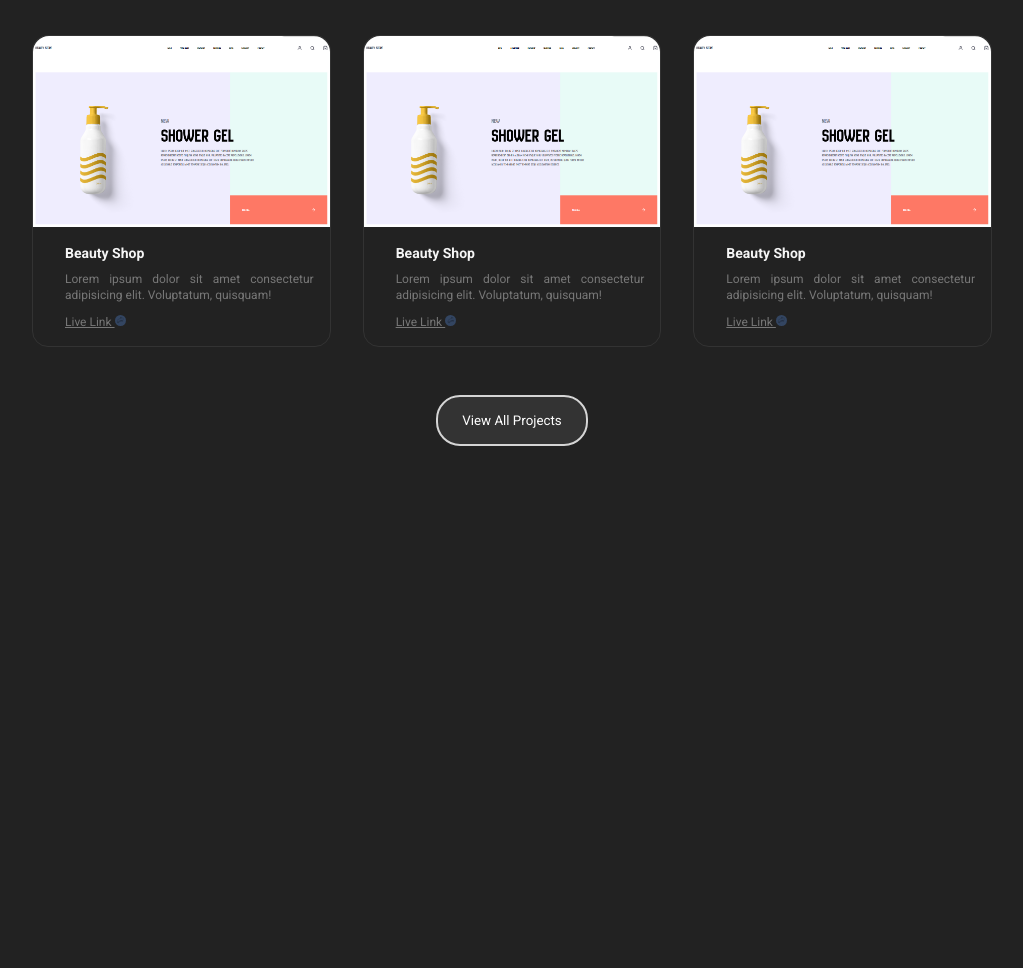
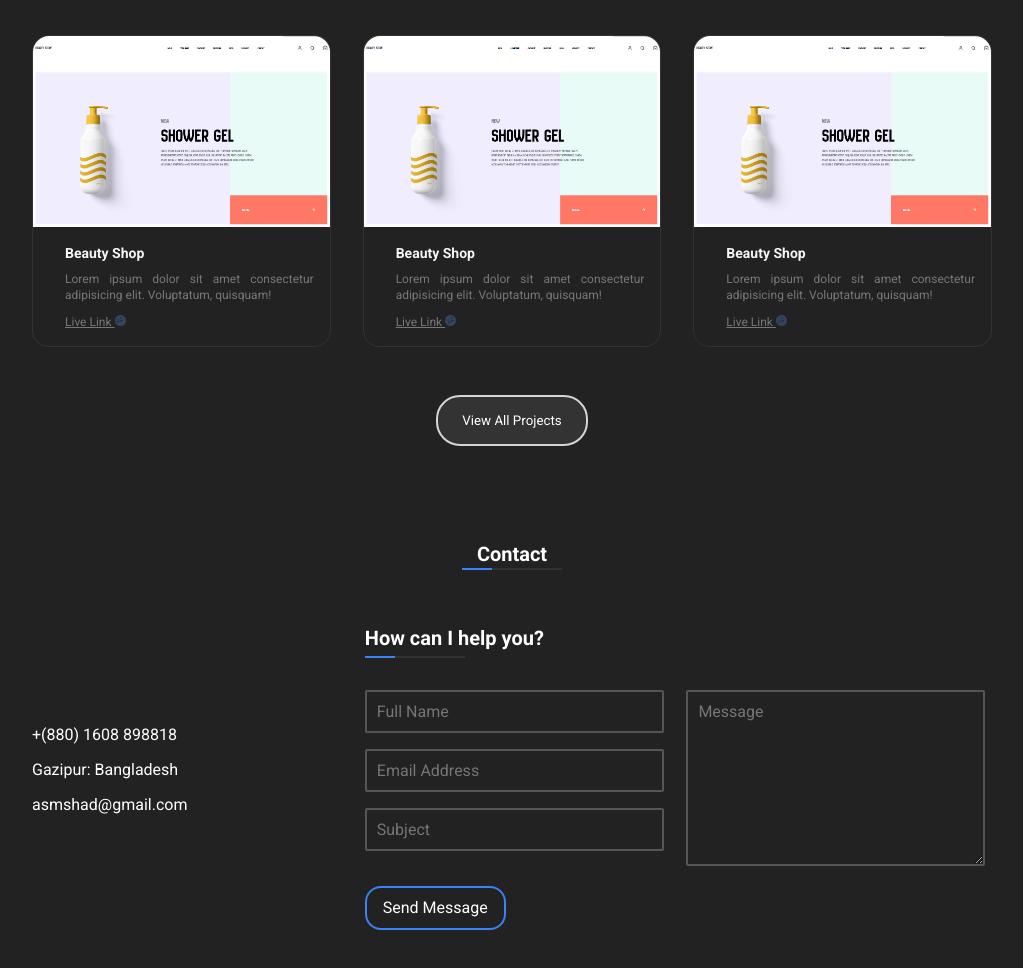
Before and after one commit to asm-shad/Portfolio_HTML_CSS_I01, a plain HTML site: page index.html in a window 1280 px wide. Shown: the part 2978-3946 px from the top of the page, without its empty margins (128-1151 px from the left). Before the commit the page ends 3520 px from the top, so only its background shows below. Drawn offline with Linux system fonts and the light colour scheme; files whose address does not match are found by name.

Commit message:
Footer Section Complete

```diff
--- a/css/style.css
+++ b/css/style.css
@@ -382,8 +382,60 @@ body{
     padding-left: 1rem;
 }
 
+/* Contact Container  */
 
+#contact{
+    margin-bottom: 6rem;
+}
 
+.contact-info-container{
+    display: grid;
+    grid-template-columns: 33% 1fr;
+    gap: 1rem;
+    justify-content: space-between;
+    align-items: center;
+    margin-top: 2.5rem;
+}
+
+.contact-info-container a,
+.contact-info-container p{
+    text-decoration: none;
+    font-size: 16px;
+}
+
+form{
+    display: grid;
+    grid-template-columns: repeat(2, minmax(0, 1fr));
+    gap: 1rem;
+}
+
+.input-field{
+    background-color: transparent;
+    border: 2px solid #555;
+    border-radius: 2px;
+    width: 90%;
+    padding: 0.625rem;
+    margin-bottom: 1rem;
+    font-size: 1rem;
+}
+
+.input-field:focus{
+    outline: none;
+}
+
+.contact-button{
+    background-color: transparent;
+    border: 2px solid #3b82f6;
+    padding: 0.5rem 1rem;
+    border-radius: 1rem;
+    font-size: 1rem;
+    line-height: 1.5rem;
+}
+
+.contact-button:hover{
+    background-color: #3b82f6;
+    cursor: pointer;
+}
 
 
 
--- a/index.html
+++ b/index.html
@@ -390,6 +390,43 @@
                 </div>
             </div>
          </div>
+         <!-- Contact Section -->
+          <div id="contact" class="container">
+            <div class="contact-container">
+                <div class="subtitle-container">
+                    <h3 class="subtitle">Contact</h3>
+                    <div class="line">
+                        <div class="inner-line"></div>
+                    </div>
+                </div>
+
+                <div class="contact-info-container">
+                    <div class="">
+                        <a href="tel: +880 1608 898818">+(880) 1608 898818</a>
+                        <p>Gazipur: Bangladesh</p>
+                        <a href="mailto:asmshad@gmail.com">asmshad@gmail.com</a>
+                    </div>
+                    <div class="">
+                        <h2 class="subtitle">How can I help you?</h2>
+                        <div class="line">
+                            <div class="inner-line"></div>
+                        </div>
+
+                        <form action="">
+                            <div class="">
+                                <input class="input-field" type="text" placeholder="Full Name" name="name" id="name" required>
+                                <input class="input-field" type="email" placeholder="Email Address" name="email" id="email" required>
+                                <input class="input-field" type="input-field" placeholder="Subject" name="subject" id="subject" required>
+                            </div>
+                            <div class="">
+                                <textarea class="input-field" placeholder="Message" name="message" id="message" cols="30" rows="8"></textarea>
+                            </div>
+                        </form>
+                        <button class="contact-button">Send Message</button>
+                    </div>
+                </div>
+            </div>
+          </div>
     </main>
     <footer>
 
```
